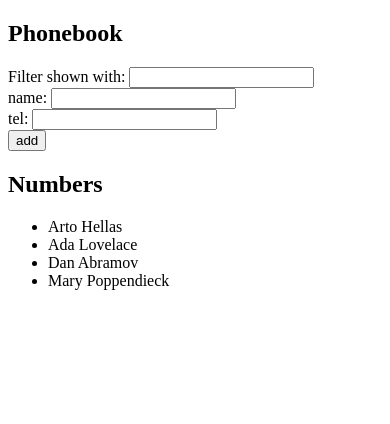
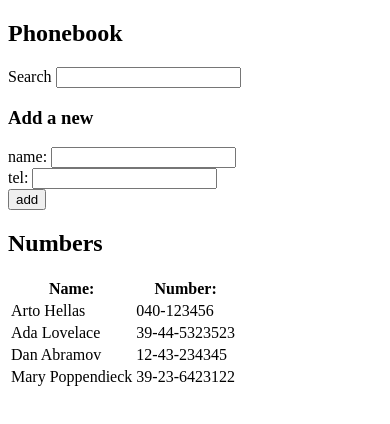
Before and after one commit to Petrosyuk/fullstackopen2021, a React (Create React App) app in the folder part2/phonebook/: page / in a window 390 px wide. Shown: the top 424 px of the page. Built offline with nearby package versions, Linux system fonts and the light colour scheme.

Commit message:
Completed 2.10: The Phonebook Step 5

```diff
--- a/part2/phonebook/src/App.js
+++ b/part2/phonebook/src/App.js
@@ -1,4 +1,7 @@
 import React, { useState } from "react";
+import { Filter } from "./components/InputComponent";
+import { Persons } from "./components/Persons";
+import { PersonForm } from "./components/PersonForm";
 
 const App = () => {
   const [persons, setPersons] = useState([
@@ -16,7 +19,6 @@ const App = () => {
 
   const addPerson = (event) => {
     event.preventDefault();
-
     const personObject = {
       name: newName,
       tel: newTel,
@@ -27,9 +29,12 @@ const App = () => {
       return alert(`${personObject.name} is already on the list!`);
     }
 
+    // Else add to the list
     setPersons(persons.concat(personObject));
     setNewName("");
     setNewTel("");
+
+    setDisplayedPersons(persons);
   };
 
   const handleNewName = (event) => {
@@ -50,33 +55,29 @@ const App = () => {
     if (filteredPersons) {
       setDisplayedPersons(filteredPersons);
     }
-    setPersons(persons);
+    // setPersons(persons);
   };
 
   return (
     <div>
       <h2>Phonebook</h2>
-      Filter shown with:{" "}
-      <input value={newSearch} onChange={handleNewSearch}></input>
-      <form onSubmit={addPerson} autoComplete="off">
-        <div>
-          name: <input value={newName} onChange={handleNewName} />
-        </div>
-        <div>
-          tel: <input value={newTel} onChange={handleNewTel}></input>
-        </div>
-        <div>
-          <button type="submit">add</button>
-        </div>
-      </form>
-      <h2>Numbers</h2>
-      <ul>
-        {displayedPersons.map((person) => (
-          <li key={person.name}>
-            {person.name} {person.tel}
-          </li>
-        ))}
-      </ul>
+
+      <Filter
+        inputText={"Search"}
+        inputValueState={newSearch}
+        onChangeHandler={handleNewSearch}
+      />
+
+      <h3>Add a new</h3>
+      <PersonForm
+        addPerson={addPerson}
+        newName={newName}
+        handleNewName={handleNewName}
+        newTel={newTel}
+        handleNewTel={handleNewTel}
+      />
+
+      <Persons displayedPersons={displayedPersons} />
     </div>
   );
 };
--- /dev/null
+++ b/part2/phonebook/src/components/InputComponent.js
@@ -0,0 +1,10 @@
+import React from "react-dom";
+
+export const Filter = ({ inputText, inputValueState, onChangeHandler }) => {
+  return (
+    <div>
+      {" "}
+      {inputText} <input value={inputValueState} onChange={onChangeHandler} />{" "}
+    </div>
+  );
+};
--- /dev/null
+++ b/part2/phonebook/src/components/PersonForm.js
@@ -0,0 +1,23 @@
+import React from "react";
+
+export const PersonForm = ({
+  addPerson,
+  newName,
+  handleNewName,
+  newTel,
+  handleNewTel,
+}) => (
+  <>
+    <form onSubmit={addPerson} autoComplete="off">
+      <div>
+        name: <input value={newName} onChange={handleNewName} />
+      </div>
+      <div>
+        tel: <input value={newTel} onChange={handleNewTel}></input>
+      </div>
+      <div>
+        <button type="submit">add</button>
+      </div>
+    </form>
+  </>
+);
--- /dev/null
+++ b/part2/phonebook/src/components/Persons.js
@@ -0,0 +1,23 @@
+import React from "react";
+
+export const Persons = ({ displayedPersons }) => {
+  return (
+    <div>
+      <h2>Numbers</h2>
+      <table>
+        <tbody>
+          <tr>
+            <th>Name:</th>
+            <th>Number:</th>
+          </tr>
+          {displayedPersons.map((person) => (
+            <tr key={person.name}>
+              <td>{person.name}</td>
+              <td>{person.number}</td>
+            </tr>
+          ))}
+        </tbody>
+      </table>
+    </div>
+  );
+};
```
